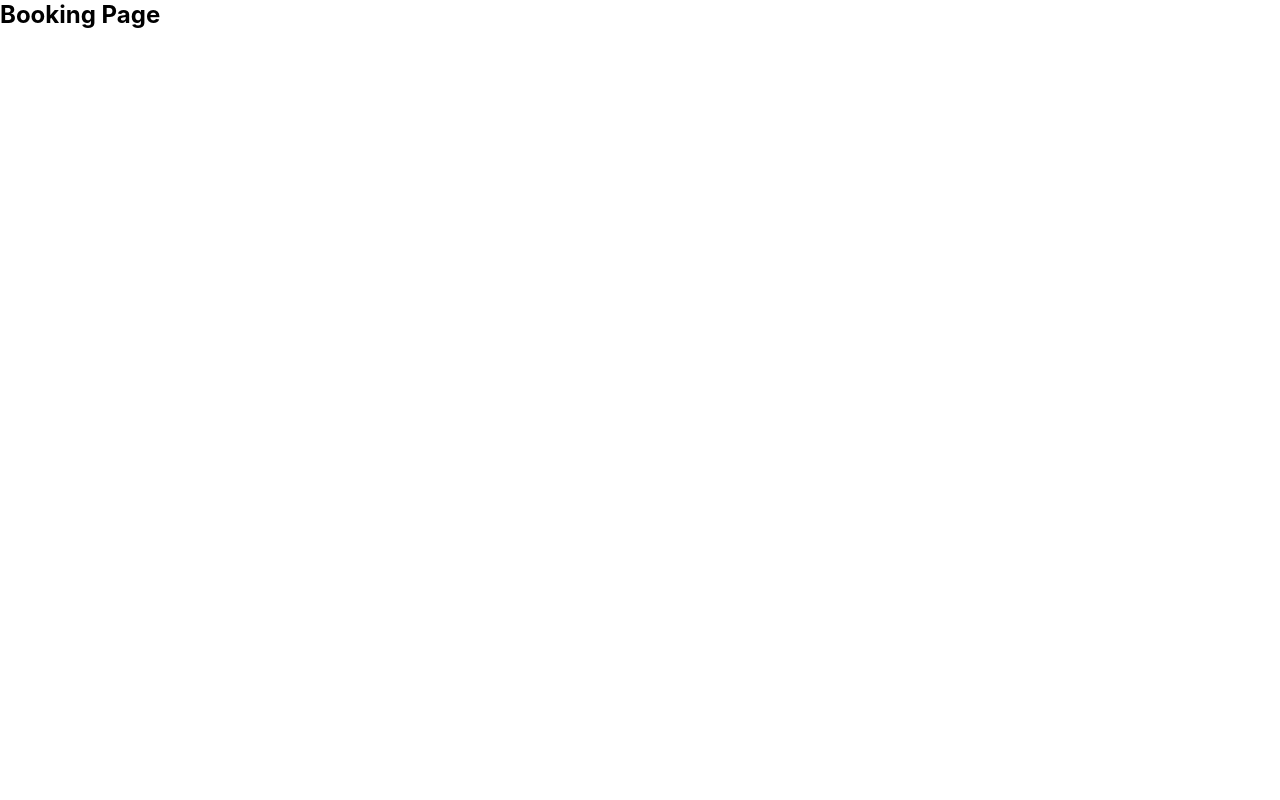
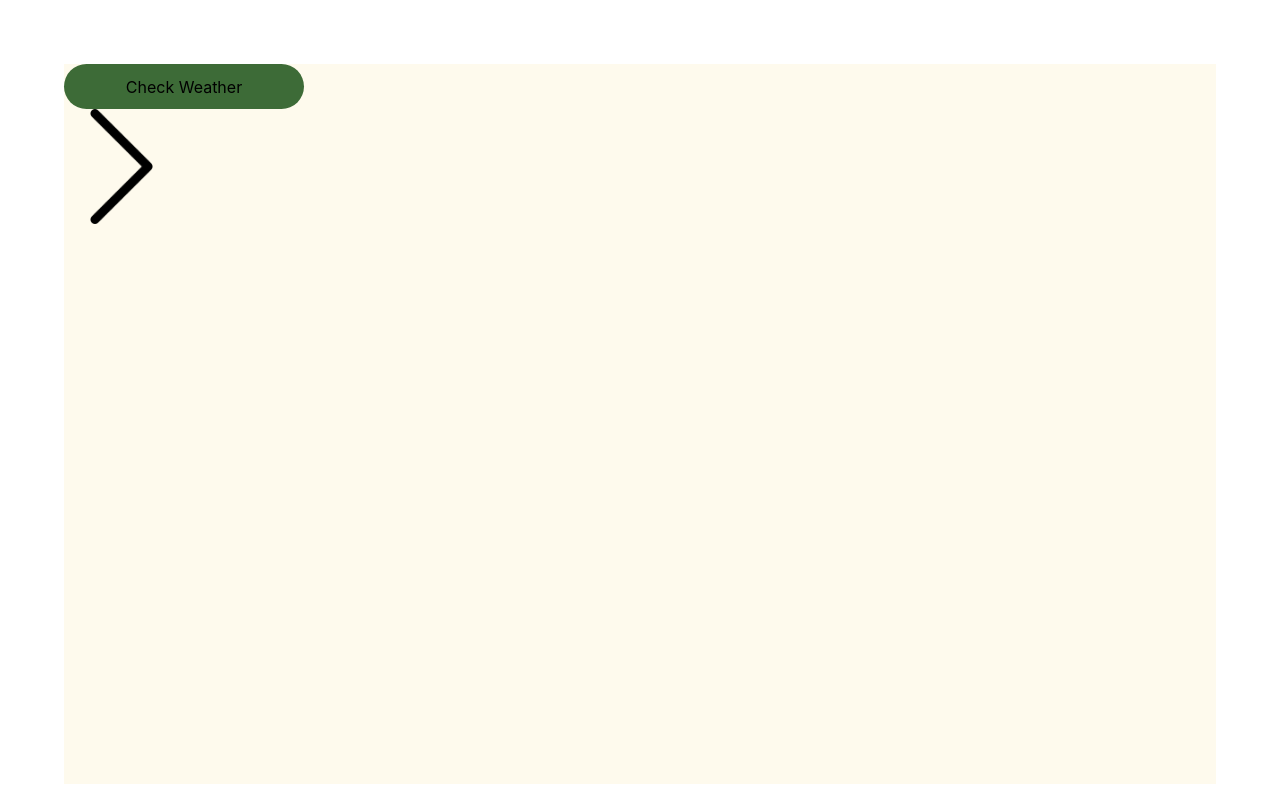
Before and after one commit to Player514/3IPWebsite, a React (Create React App) app in the folder green_kayak_website/: page / in a window 1280 px wide. Shown: the top 800 px of the page. Built offline with nearby package versions, Linux system fonts and the light colour scheme.

Commit message:
No more scrolling in the viewport

```diff
--- a/green_kayak_website/src/components/TextBox.js
+++ b/green_kayak_website/src/components/TextBox.js
@@ -4,7 +4,7 @@ import '../styles/textbox.css'
 function TextBox(props) {
     return(
         <div className="text-box">
-            <p>{props.text}</p>
+            <p className="text-box-text">{props.text}</p>
         </div>
     )
 }
--- a/green_kayak_website/src/index.css
+++ b/green_kayak_website/src/index.css
@@ -9,8 +9,6 @@ body {
 *{
   margin: 0;
   padding: 0;
-  height: 100vh;
-  width: 100vw;
 }
 
 code {
--- a/green_kayak_website/src/pages/before-arrival.js
+++ b/green_kayak_website/src/pages/before-arrival.js
@@ -3,13 +3,9 @@ import '../styles/before-arrival.css'
 
 function BeforeArrival() {
     return (
-      <div className="BeforeArrival">
+      <div className="before-arrival">
         <div className="before-arrival-content">
-        <header className="Before-Arrival">
-          <h2>
-            Before Arrival
-          </h2>
-        </header>
+          <p>Content of page</p>
         </div>
       </div>
     );
--- a/green_kayak_website/src/pages/booking-page.js
+++ b/green_kayak_website/src/pages/booking-page.js
@@ -9,12 +9,7 @@ function BookingPage() {
     const navigate = useNavigate();
 
     return (
-      <div className="BookingPage">
-        <header className="BookingPage-header">
-          <h2>
-            Booking Page
-          </h2>
-        </header>
+      <div className="booking-page">
         <div className="booking-page-content">
         <TextBox text="Check Weather" />
         <RightArrowButton onClick={() => navigate('/before-arrival')} />
--- a/green_kayak_website/src/styles/before-arrival.css
+++ b/green_kayak_website/src/styles/before-arrival.css
@@ -1,8 +1,9 @@
+
 .before-arrival-content {
     background-color: #FEFAED;
     margin-left: 5%;
     margin-top: 5%;
+    margin-right: 5%;
 
-    width: 90%;
-    height: 90%;
+    height: 90vh;
 }
--- a/green_kayak_website/src/styles/booking-page.css
+++ b/green_kayak_website/src/styles/booking-page.css
@@ -1,16 +1,8 @@
-
-
 .booking-page-content {
-    display: flex;
-    align-items: center;
     background-color: #FEFAED;
     margin-left: 5%;
     margin-top: 5%;
+    margin-right: 5%;
 
-    width: 90%;
-    height: 90%;
+    height: 90vh;
 }
-
-p {
-    color: white;
-}
--- a/green_kayak_website/src/styles/textbox.css
+++ b/green_kayak_website/src/styles/textbox.css
@@ -9,7 +9,7 @@
     height: 5px;
 }
 
-p {
+.text-box.text {
     text-align: center;
     vertical-align: middle;
     color: white;
```
